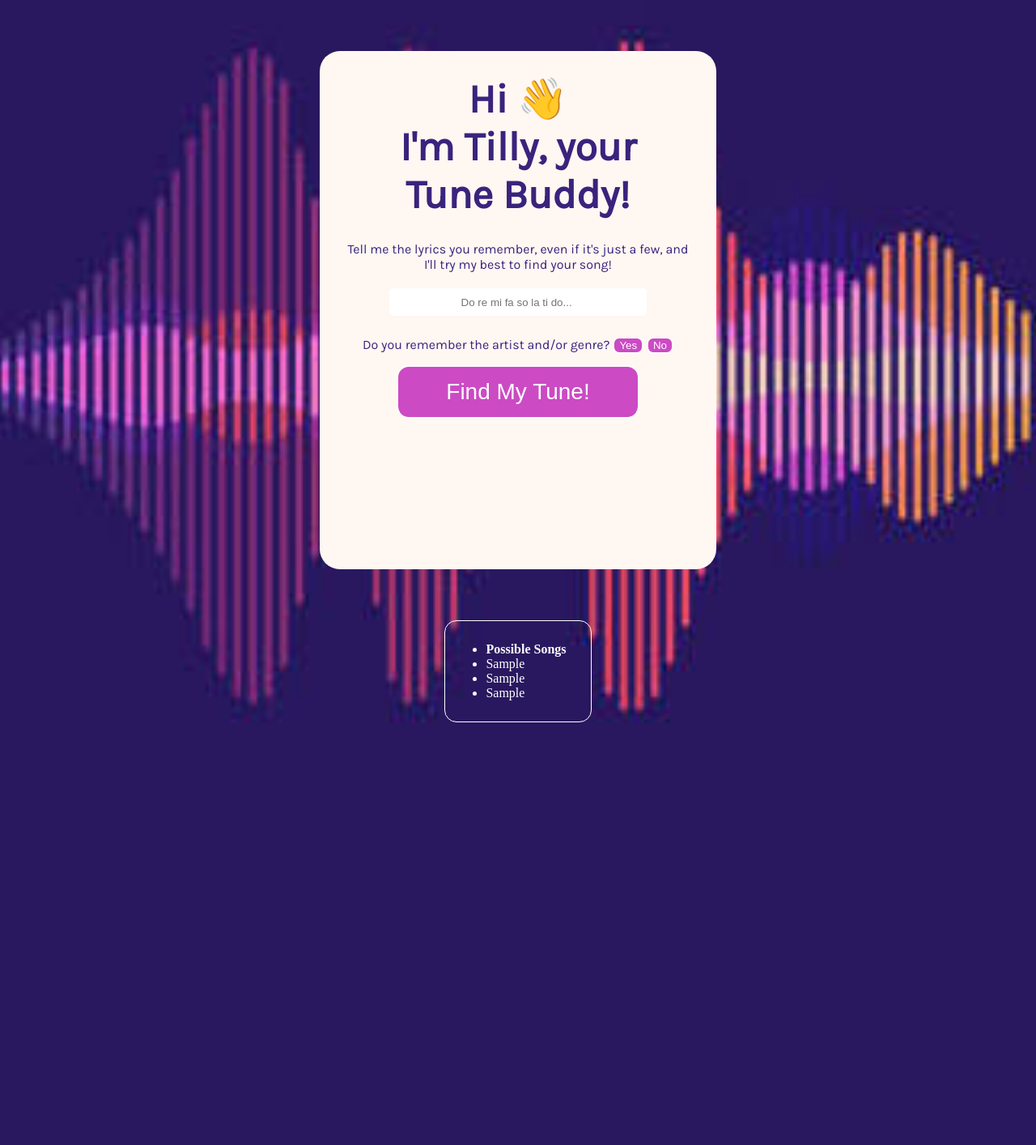
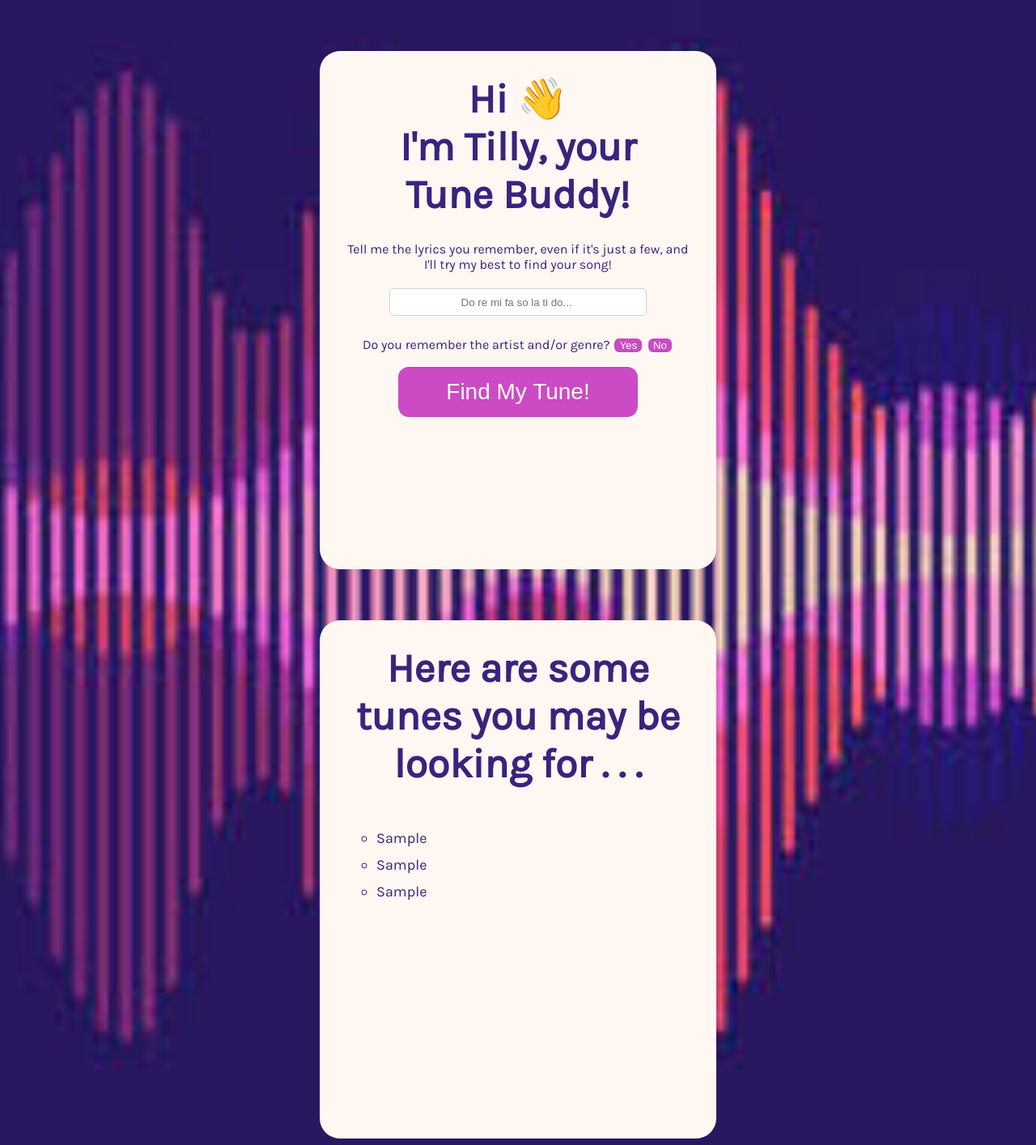
Before and after one commit to SiraYsia/TuneBuddy, a Flask app: template templates/home.html in a window 1280 px wide. Shown: the whole page at 81% size. Before the commit the page ends 893 px from the top, so only its background shows below. Run offline with Flask 3, Linux system fonts and the light colour scheme; the template is opened without the code that fills it: values that come from a table or form of the project are taken from there, most other values are stand-ins (such as "Sample title", 1, 10 or a date in 2020).

Commit message:
Update song display front-end

```diff
--- a/static/css/home.css
+++ b/static/css/home.css
@@ -1,6 +1,14 @@
+/* Background styling */
+body {
+    background-image: url("../images/tuneBuddyBackground.jpeg");
+    background-position: center;
+    background-repeat: no-repeat;
+    background-size: cover;
+}
+
 /* Form styling */
 
-#main {
+.square-bg {
     font-family: Karla;
     background-color: #fff7f2;
     color: #39237D;
@@ -32,7 +40,7 @@ h2 {
   }
 
 input.form-control-1 {
-    border: 1px solid white;
+    border: 1px solid lightgray;
     border-radius: 5px;
     background-color: white;
     width: 70%;
@@ -46,7 +54,7 @@ input.form-control-1 {
 }
 
 input.form-control-2 {
-    border: 1px solid white;
+    border: 1px solid lightgray;
     border-radius: 5px;
     background-color: white;
     width: 70%;
@@ -64,7 +72,7 @@ input.form-control-2 {
 
 /* Required lyrics input styling ends here */
 
-/* Form submit button styling starts here */
+/* Form button styling starts here */
 
 .btn-outline-info,
 #narrow-search-yes-button,
@@ -87,7 +95,7 @@ input.form-control-2 {
     font-size: 28px;
 }
 
-/* Form submit button styling ends here */
+/* Form button styling ends here */
 
 /* Optional user input section starts here */
 
@@ -116,19 +124,37 @@ input.form-control-2 {
     padding: 5px;
 }
 
-/* .optional-song-input-section input {
-    display: block;
-} */
-
 /* Optional user input section ends here */
 
-/* Styling for displaying songs to user */
+/* Song display styling starts here */
 
 .songs-list {
-    border: 1px solid white;
-    border-radius: 15px;
+    font-size: 18px;
     text-align: left;
     margin: 5% auto;
-    width: max-content;
     padding: 10px 30px 10px 10px;
 }
+
+.songs-list-item {
+    margin-bottom: 3%;
+    list-style-type: circle;
+}
+
+.no-songs-matched {
+    text-align: center;
+    padding: 0px;
+}
+
+#result-error-msg {
+    font-size: 30px;
+}
+
+#result-error-hint {
+    font-size: 18px;
+}
+
+.bold {
+    font-weight: 1000;
+}
+
+/* Song display styling ends here */
--- a/static/css/template.css
+++ b/static/css/template.css
@@ -1,9 +1,5 @@
 body {
-    background-image: url("../images/tuneBuddyBackground.jpeg");
     background-color: #2b145c;
-    background-position: center;
-    background-repeat: no-repeat;
-    background-size: cover;
     text-align: center;
     color: white;
 }
--- a/templates/home.html
+++ b/templates/home.html
@@ -8,7 +8,7 @@
   />
 </head>
 <body>
-  <div id="main">
+  <div class="square-bg">
     <h2>
       Hi &#128075; <br />
       I'm Tilly, your <br />
@@ -53,8 +53,8 @@
               <span>{{ error }}</span>
               {% endfor %}
             </div>
-            {% else %} {{ form.artist_name(class="form-control-2 form-control-lg")
-            }} {% endif %}
+            {% else %} {{ form.artist_name(class="form-control-2
+            form-control-lg") }} {% endif %}
           </div>
           <div class="second-optional-input">
             {{ form.genre.label(class="form-control-label") }} {% if
@@ -65,8 +65,8 @@
               <span>{{ error }}</span>
               {% endfor %}
             </div>
-            {% else %} {{ form.genre(class="form-control-2 form-control-lg") }} {%
-            endif %}
+            {% else %} {{ form.genre(class="form-control-2 form-control-lg") }}
+            {% endif %}
           </div>
         </div>
         <div class="form-group">
@@ -77,23 +77,30 @@
   </div>
 
   {% if song_data %}
-  <div class="songs-list">
-    <ul>
-      {% if song_data.first_possible_song != "None" %}
-      <li><b>Possible Songs</b></li>
-      <li>{{ song_data.first_possible_song }}</li>
-      {% if song_data.second_possible_song != "None" %}
-      <li>{{ song_data.second_possible_song }}</li>
-      {% if song_data.third_possible_song != "None" %}
-      <li>{{ song_data.third_possible_song }}</li>
+  <div class="square-bg">
+    <h2>
+      Here are some<br />
+      tunes you may be<br />
+      looking for . . .
+    </h2>
+    <div class="songs-list">
+      <ul>
+        {% if song_data.first_possible_song != "None" %}
+        <li class="songs-list-item">{{ song_data.first_possible_song }}</li>
+        {% if song_data.second_possible_song != "None" %}
+        <li class="songs-list-item">{{ song_data.second_possible_song }}</li>
+        {% if song_data.third_possible_song != "None" %}
+        <li class="songs-list-item">{{ song_data.third_possible_song }}</li>
+      </ul>
       {% endif %} {% endif %} {% else %}
-      <li><b>Possible Songs</b></li>
-      <li>None of our songs matched those lyrics!</li>
-      <li>
-        Hint: Try providing more info on the song to narrow down the search.
-      </li>
+      <p id="result-error-msg" class="no-songs-matched">
+        None of our songs matched those lyrics &#128546;
+      </p>
+      <p class="no-songs-matched">
+        <span class="bold">Hint: </span> Try providing more info on the song to narrow down the search.
+      </p>
       {% endif %}
-    </ul>
+    </div>
   </div>
   {% endif %}
   <script src="../static/js/narrowSearch.js"></script>
```
